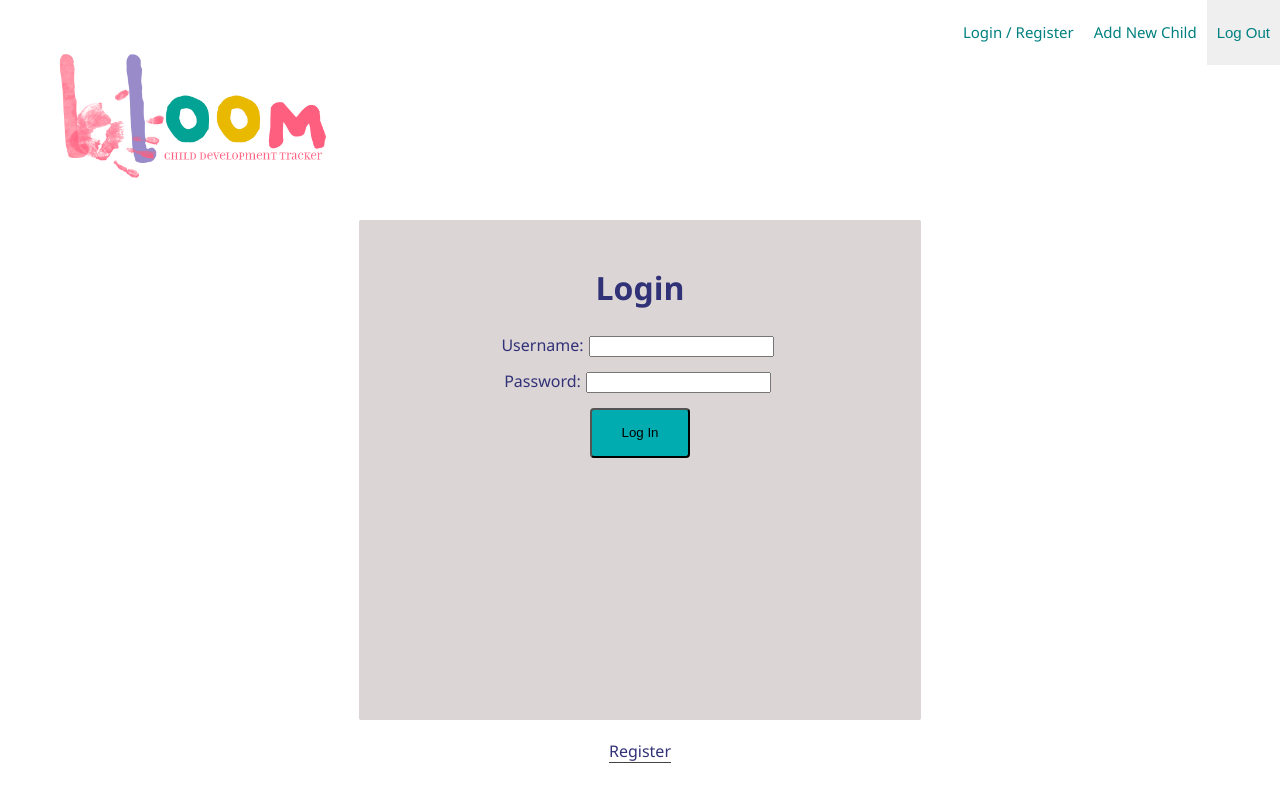
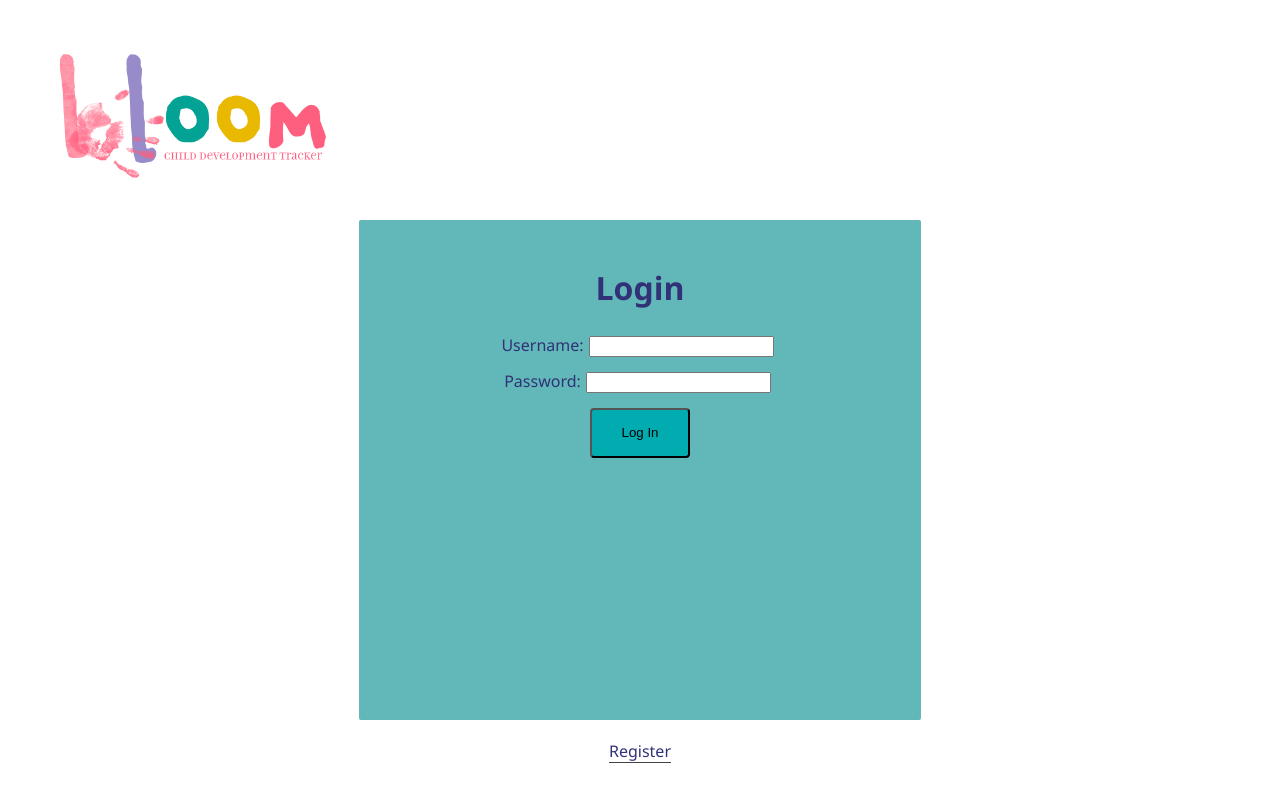
Before and after one commit to NextGenRecruiter/BLOOM, a React (Create React App) app: page /#/info in a window 1280 px wide. Before the commit this address led to /#/home. Shown: the top 802 px of the page. Built offline with nearby package versions, Linux system fonts and the light colour scheme; no server answers.

Commit message:
fixed the login page

```diff
--- a/src/components/AddChild/AddChild.js
+++ b/src/components/AddChild/AddChild.js
@@ -78,19 +78,24 @@ class AddChild extends Component{
          First Name
          <input type="text" onChange={(event) => this.handleChange(event, "firstName")}  />
        </label>
+       <br/>
        <label>
        Last Name
          <input type="text" onChange={(event)=>this.handleChange(event,"lastName")}/>
        </label>
+       <br/>
        <label>
          Gender
          <input type="text" onChange={(event => {this.handleChange(event,"gender")})}/>
        </label>
       <UploadPicture  setPic={this.handleImage}/>
+      <br/>
        <label>
        Age
+       <br/>
          <input type="number" onChange={(event)=>this.handleChange(event, "Age")}/>
        </label>
+       <br/>
        <label>
        Relationship
          <input type="text" onChange={(event)=>this.handleChange(event, "Relationship")}/>
--- a/src/components/App/App.css
+++ b/src/components/App/App.css
@@ -11,7 +11,7 @@ body {
 }
 
 form {
-    background-color: #dbd5d5;
+    background-color: #62b8b9;
     width: 40%;
     height: 450px;
     margin: 20px auto;
--- a/src/components/Nav/Nav.js
+++ b/src/components/Nav/Nav.js
@@ -15,7 +15,8 @@ const Nav = (props) => (
         {/* Show this link if they are logged in or not,
         but call this link 'Home' if they are logged in,
         and call this link 'Login / Register' if they are not */}
-        {props.user.id ? 'Home' : 'Login / Register'}
+        {props.user.id ? 'Home' : <div></div>}
+        {/* 'Login / Register' this was in the place of empty divs above*/}
       </Link>
       {/* Show the link to the info page and the logout button if the user is logged in */}
       {props.user.id && (
@@ -23,13 +24,14 @@ const Nav = (props) => (
         <Link className="nav-link" to="/about">
         Amina
       </Link>
-        </>
-      )}
-      {/* Always show this link since the about page is not protected */}
       <Link className="nav-link" to="/info">
             Add New Child
           </Link>
       <LogOutButton className="nav-link"/>
+        </>
+      )}
+      {/* Always show this link since the about page is not protected */}
+
 
     </div>
 
```
